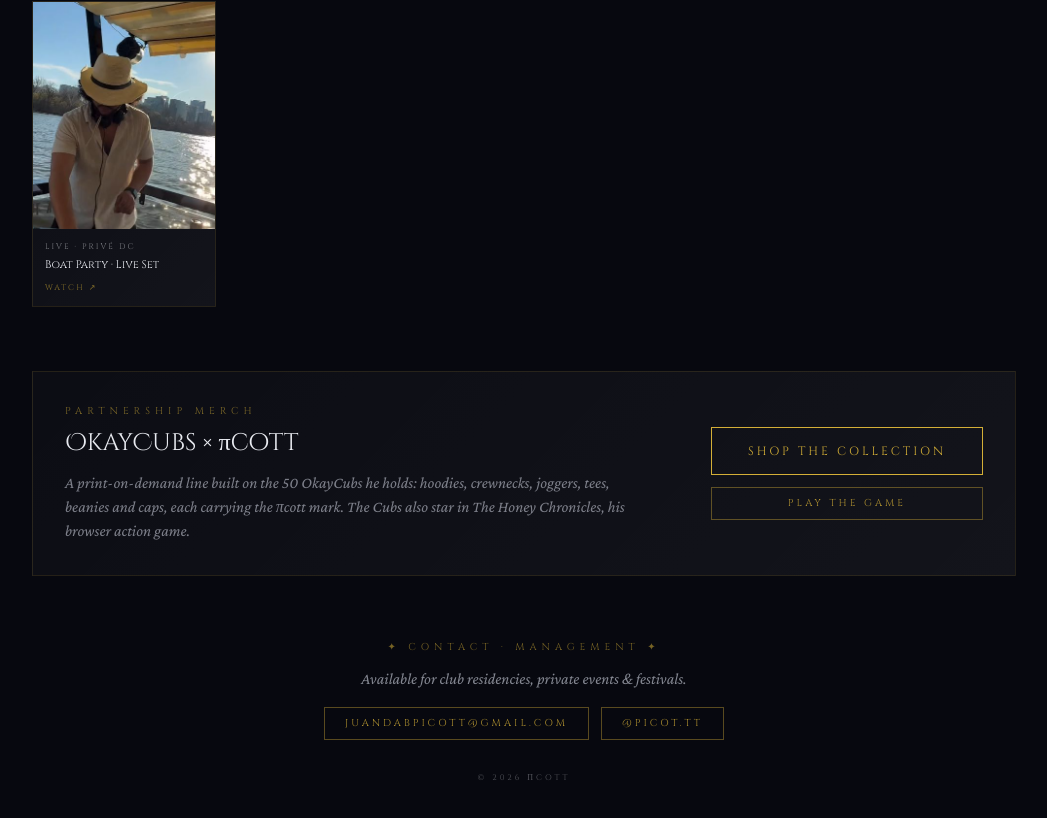
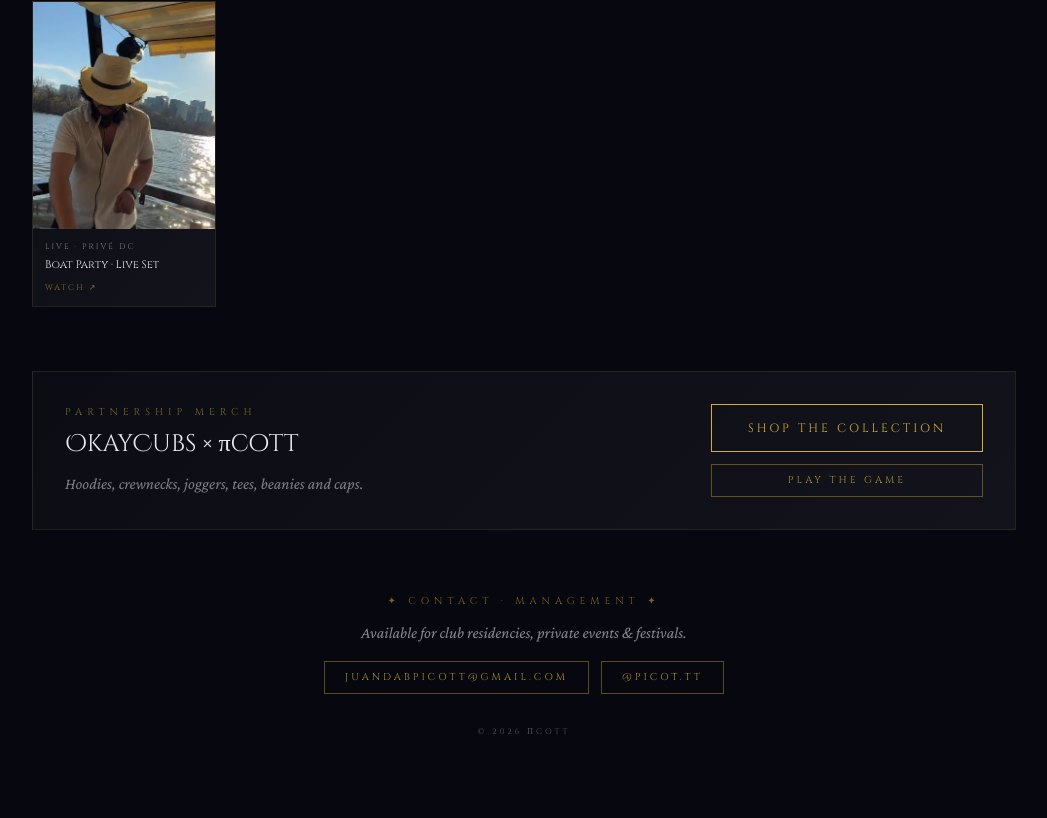
Before and after one commit to Picott/okaycubs-rpg, a Next.js app in the folder merch/: page /picott in a window 1280 px wide. Shown: the part 4432-5250 px from the top of the page, without its empty margins (116-1163 px from the left). Built offline with nearby package versions, Linux system fonts and the light colour scheme.

Commit message:
EPK: merch block reduced to the product list

```diff
--- a/merch/app/picott/page.tsx
+++ b/merch/app/picott/page.tsx
@@ -231,8 +231,8 @@ export default function PicottPage() {
           <div className={label + ' mb-2'}><L en="Partnership merch" es="Merch en colaboración" /></div>
           <div className="font-cinzel-deco text-2xl text-quartz">OkayCubs × πcott</div>
           <p className="font-crimson text-silver/65 italic max-w-xl mt-3">
-            <L en="A print-on-demand line built on the 50 OkayCubs he holds: hoodies, crewnecks, joggers, tees, beanies and caps, each carrying the πcott mark. The Cubs also star in The Honey Chronicles, his browser action game."
-               es="Una línea print-on-demand construida sobre los 50 OkayCubs que posee: hoodies, crewnecks, joggers, camisetas, beanies y gorras, cada una con la marca πcott. Los Cubs también protagonizan The Honey Chronicles, su juego de acción en el navegador." />
+            <L en="Hoodies, crewnecks, joggers, tees, beanies and caps."
+               es="Hoodies, crewnecks, joggers, camisetas, beanies y gorras." />
           </p>
         </div>
         <div className="flex md:flex-col gap-3 justify-center">
```
